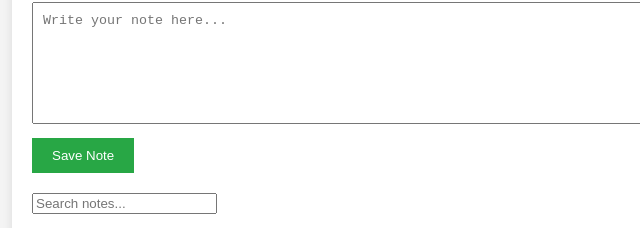
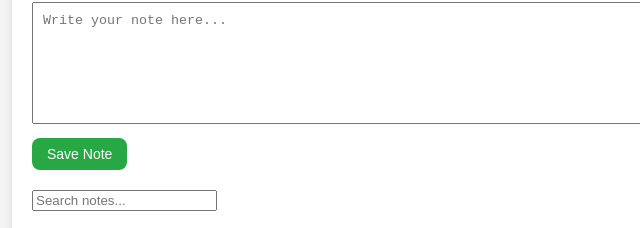
Before and after one commit to AaronOoooo/note_keep, a website: page public/index.html in a window 1280 px wide. Shown: the part 118-346 px from the top of the page, 308-948 px from the left. Drawn offline with Linux system fonts and the light colour scheme; no server answers.

Commit message:
buttons small and rounded.

```diff
--- a/public/styles.css
+++ b/public/styles.css
@@ -32,10 +32,12 @@ textarea {
 }
 
 button {
-  padding: 10px 20px;
+  padding: 8px 15px; /* Make buttons smaller */
   color: white;
   border: none;
   cursor: pointer;
+  border-radius: 8px; /* Rounded corners */
+  font-size: 14px; /* Increase font size for better readability */
 }
 
 /* Save button styling */
```
